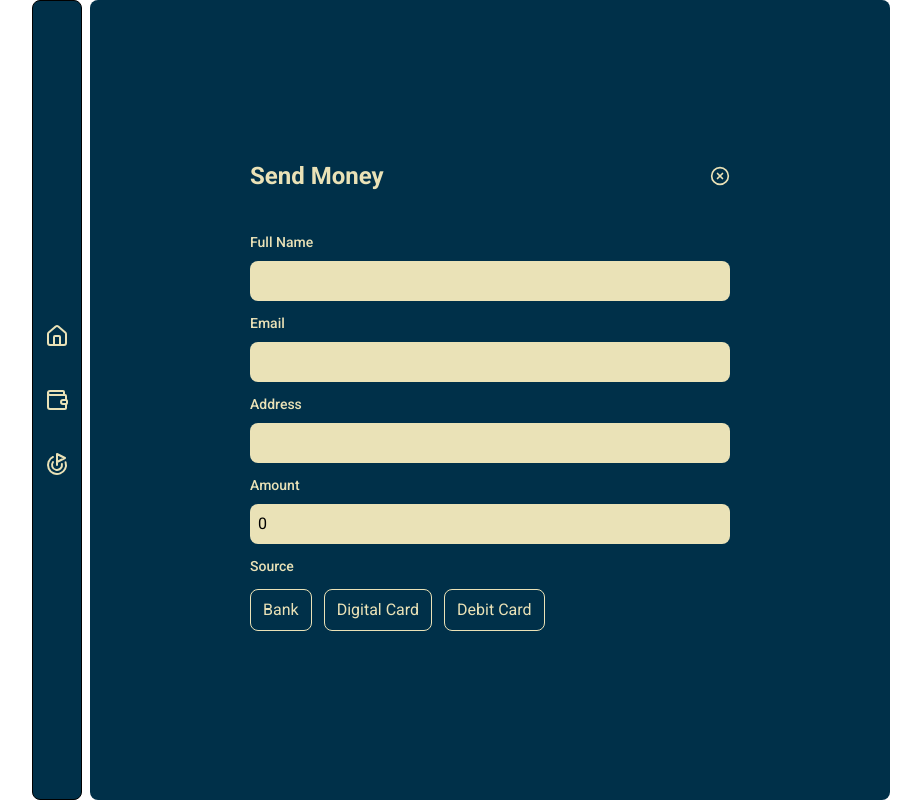
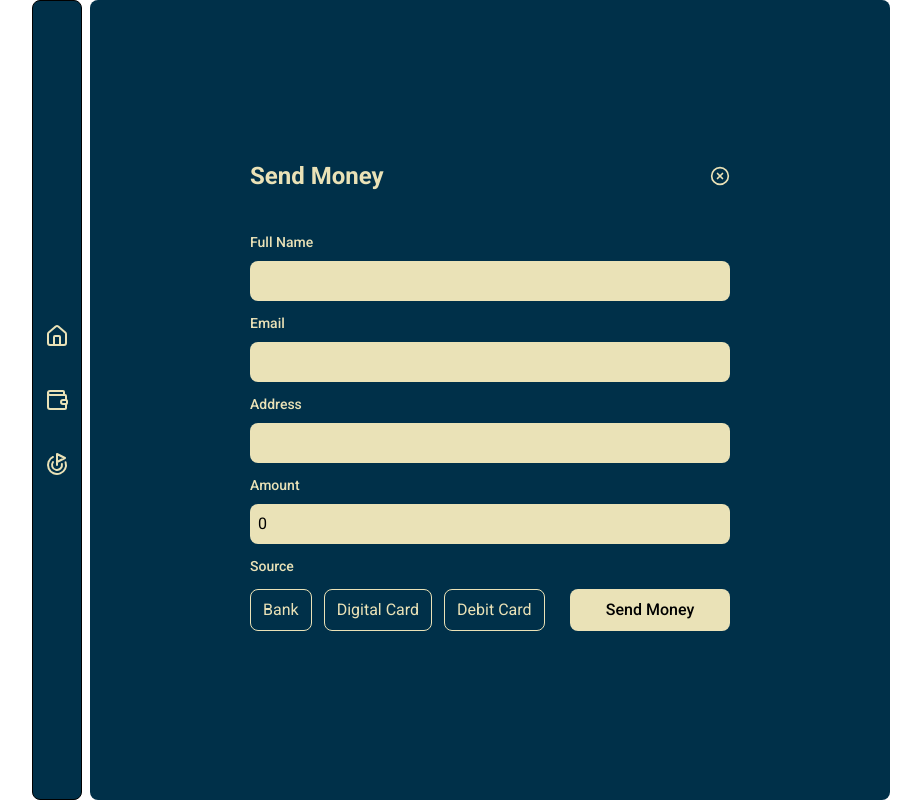
Before and after one commit to Zer0-Gravity/mini-react-project, a React (Vite) app in the folder finance-tracker/: page /send in a window 1280 px wide. Shown: the whole page, without its empty margins (179-1100 px from the left). Built offline with nearby package versions, Linux system fonts and the light colour scheme.

Commit message:
Feat: add logic for sending and receiving money

```diff
--- a/finance-tracker/src/Component/TransferMoney.tsx
+++ b/finance-tracker/src/Component/TransferMoney.tsx
@@ -1,18 +1,41 @@
 import React, { useState } from "react";
 import InputForm from "./InputForm";
 import InputFormHeader from "./InputFormHeader";
+import { useFinanceTrack } from "../Store";
+import type { TransferProps } from "../type";
+import { useNavigate } from "react-router";
 
 interface TransferForm {
     value: string;
     type: string;
 }
 
-function TransferMoney({ value }: TransferForm) {
+function TransferMoney({ value, type }: TransferForm) {
     const [name, setName] = useState<string>("");
     const [email, setEmail] = useState<string>("");
     const [address, setAddress] = useState<string>("");
     const [amount, setAmount] = useState<number>(0);
     const [source, setSource] = useState<string>("");
+
+    const { addTransfer } = useFinanceTrack();
+    const navigate = useNavigate();
+
+    //Handle adding new transfer array
+    const addNewTransfer = () => {
+        const newTransfer: TransferProps = {
+            id: crypto.randomUUID(),
+            name: name,
+            email: email,
+            address: address,
+            amount: amount,
+            source: source,
+            type: type,
+            layoutCard: "TRANSFER",
+        };
+
+        addTransfer(newTransfer);
+        navigate(-1);
+    };
 
     //Handle functions for change event
     const handleName = (e: React.ChangeEvent<HTMLInputElement>) =>
@@ -64,6 +87,7 @@ function TransferMoney({ value }: TransferForm) {
                     <h1 className="text-secondary text-[14px] font-medium">
                         Source
                     </h1>
+                    <div className="flex justify-between">
                         <div className="flex gap-3">
                             <SourceOption
                                 text="Bank"
@@ -83,6 +107,13 @@ function TransferMoney({ value }: TransferForm) {
                                 value={source}
                                 onChange={handleSource}
                             />
+                        </div>
+                        <button
+                            onClick={addNewTransfer}
+                            className="bg-secondary flex gap-2 items-center w-40 p-2 justify-center font-medium rounded-lg"
+                        >
+                            {value}
+                        </button>
                     </div>
                 </div>
             </section>
--- a/finance-tracker/src/Pages/Home.tsx
+++ b/finance-tracker/src/Pages/Home.tsx
@@ -8,11 +8,12 @@ import { useBalance } from "../utility";
 import { Link } from "react-router";
 
 function Home() {
-    const { transactions, goals } = useFinanceTrack();
+    const { transactions, goals, transfers } = useFinanceTrack();
 
     const favoriteGoals = goals.filter((goal) => goal.favorite === true); //Filter array by favorite is true
     const slicedArray = transactions.slice(-4); //Show only 4 newly added array
 
+    console.table(transfers);
     return (
         <main className="container-custom flex flex-col gap-5">
             {/* balance Display */}
--- a/finance-tracker/src/Store.ts
+++ b/finance-tracker/src/Store.ts
@@ -1,40 +1,12 @@
 import { create } from "zustand";
-import type { TransactionType } from "./type";
+import type {
+    FundsProps,
+    GoalProps,
+    TransactionProps,
+    TransferProps,
+    Warning,
+} from "./type";
 import { persist } from "zustand/middleware";
-
-interface TransactionProps {
-    id: string;
-    description: string;
-    amount: number;
-    date: string;
-    type: TransactionType;
-}
-
-interface GoalProps {
-    goalId: string;
-    title: string;
-    description: string;
-    goalAmount: number;
-    currentAmount?: number;
-    favorite: boolean;
-}
-
-interface FundsProps {
-    fundId: string;
-    goalId: string | undefined;
-    date: string;
-    amount: number;
-}
-
-interface TransferProps {
-    id: string;
-    name: string;
-    email: string;
-    address: string;
-    amount: number;
-    source: string;
-    layoutCard: "TRANSFER";
-}
 
 interface FinanceTracker {
     transactions: TransactionProps[];
@@ -120,13 +92,6 @@ export const useFinanceTrack = create<FinanceTracker>()(
     ),
 );
 
-interface Warning {
-    warning: boolean;
-    message: string;
-    setWarning: (warn: boolean) => void;
-    setMessage: (text: string) => void;
-}
-
 export const useWarning = create<Warning>((set) => ({
     warning: false,
     message: "",
--- a/finance-tracker/src/type.ts
+++ b/finance-tracker/src/type.ts
@@ -27,3 +27,21 @@ export interface FundsProps {
     date: string;
     amount: number;
 }
+
+export interface TransferProps {
+    id: string;
+    name: string;
+    email: string;
+    address: string;
+    amount: number;
+    source: string;
+    type: string;
+    layoutCard: "TRANSFER";
+}
+
+export interface Warning {
+    warning: boolean;
+    message: string;
+    setWarning: (warn: boolean) => void;
+    setMessage: (text: string) => void;
+}
```
Lines whose indentation alone changed are shown as unchanged.
